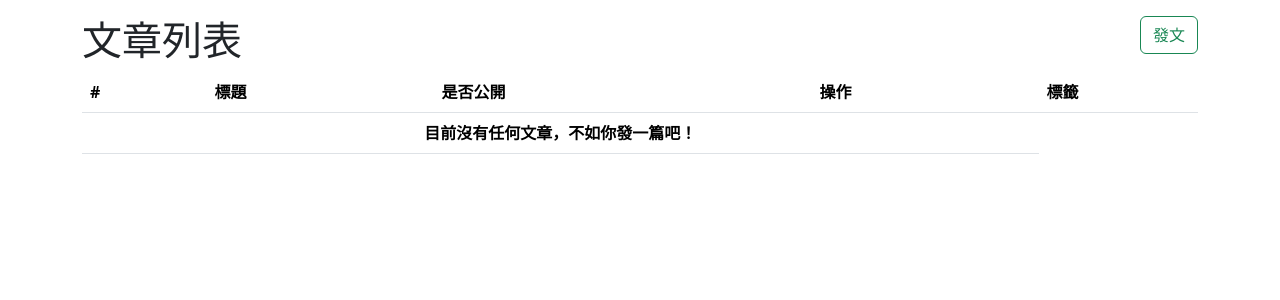
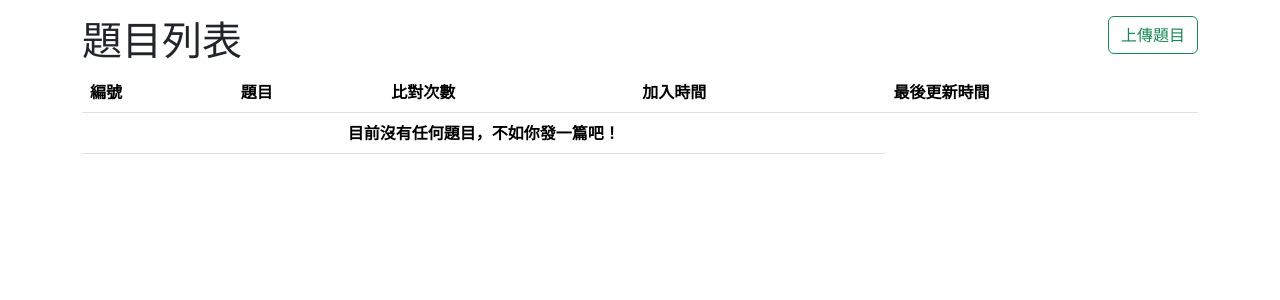
Before and after one commit to 10856045/112505_MFAI, a Django app: page /post-list/ in a window 1280 px wide. Shown: the part 56-356 px from the top of the page. Run offline with Django 4.2, Linux system fonts and the light colour scheme; data that the repository does not hold is empty; some libraries are stand-ins or nearby versions.

Commit message:
題目列表

```diff
--- a/first/templates/post_list.html
+++ b/first/templates/post_list.html
@@ -2,10 +2,10 @@
 {% block body %}
   <div class="row">
     <div class="col">
-      <h1>文章列表</h1>
+      <h1>題目列表</h1>
     </div>
     <div class="col text-end">
-      <a class="btn btn-outline-success" href="{% url 'post_create' %}">發文</a>
+      <a class="btn btn-outline-success" href="{% url 'post_create' %}">上傳題目</a>
     </div>
   </div>
 
@@ -24,11 +24,11 @@
       <table class="table">
         <thead>
           <tr>
-            <th scope="col">#</th>
-            <th scope="col">標題</th>
-            <th scope="col">是否公開</th>
-            <th scope="col">操作</th>
-            <th scope="col">標籤</th>
+            <th scope="col">編號</th>
+            <th scope="col">題目</th>
+            <th scope="col">比對次數</th>
+            <th scope="col">加入時間</th>
+            <th scope="col">最後更新時間</th>
           </tr>
         </thead>
         <tbody>
@@ -39,12 +39,12 @@
               <td>{{ post.is_public }}</td>
               <td>{{ post.tags.all|join:', ' }}</td>
               <td>
-                <a class="btn btn-info btn-sm" href="{% url 'post_detail' post.id %}">詳情</a>
+                <a class="btn btn-info btn-sm" href="{% url 'post_detail' post.id %}">進入</a>
               </td>
             </tr>
           {% empty %}
             <tr>
-              <th scope="row" colspan="4" class="text-center">目前沒有任何文章，不如你發一篇吧！</th>
+              <th scope="row" colspan="4" class="text-center">目前沒有任何題目，不如你發一篇吧！</th>
             </tr>
           {% endfor %}
         </tbody>
```
